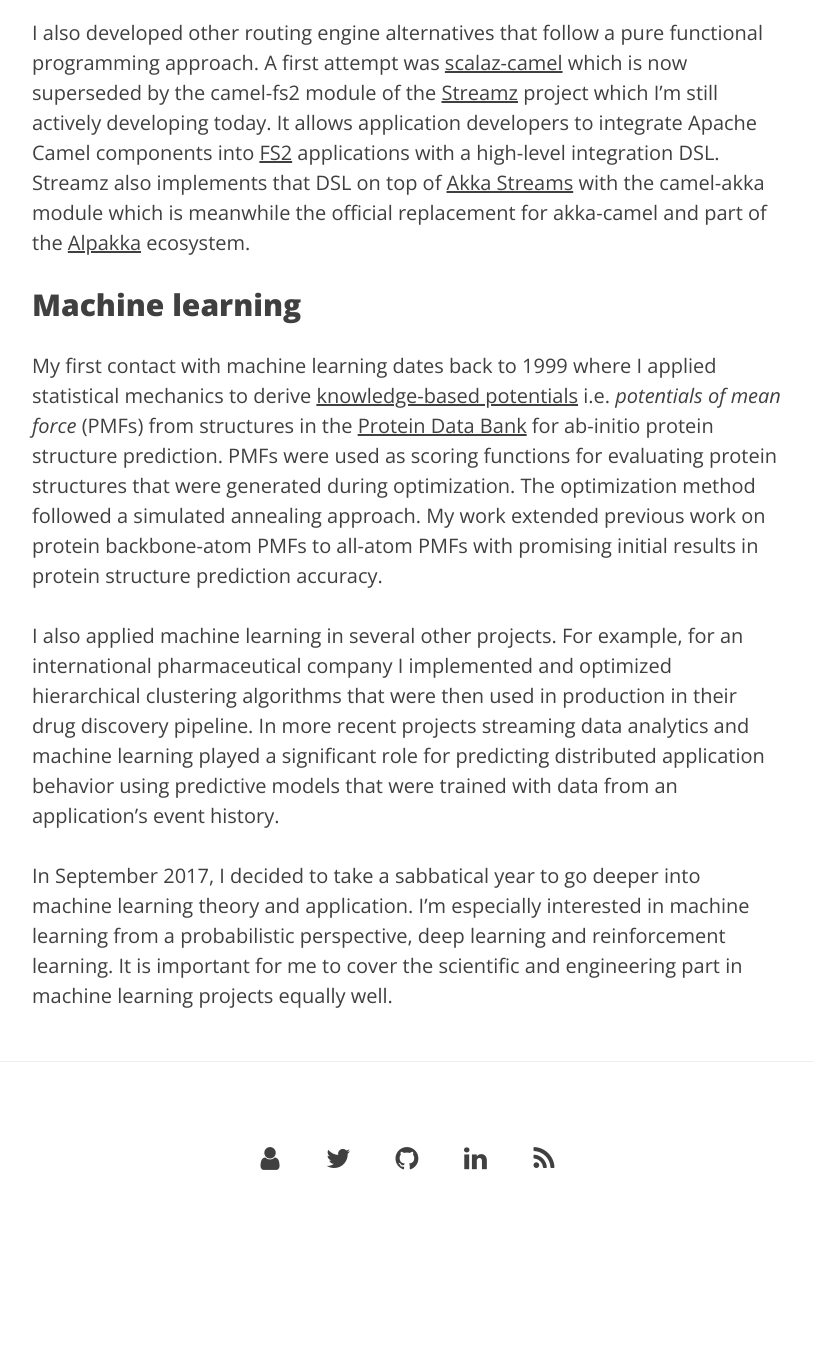
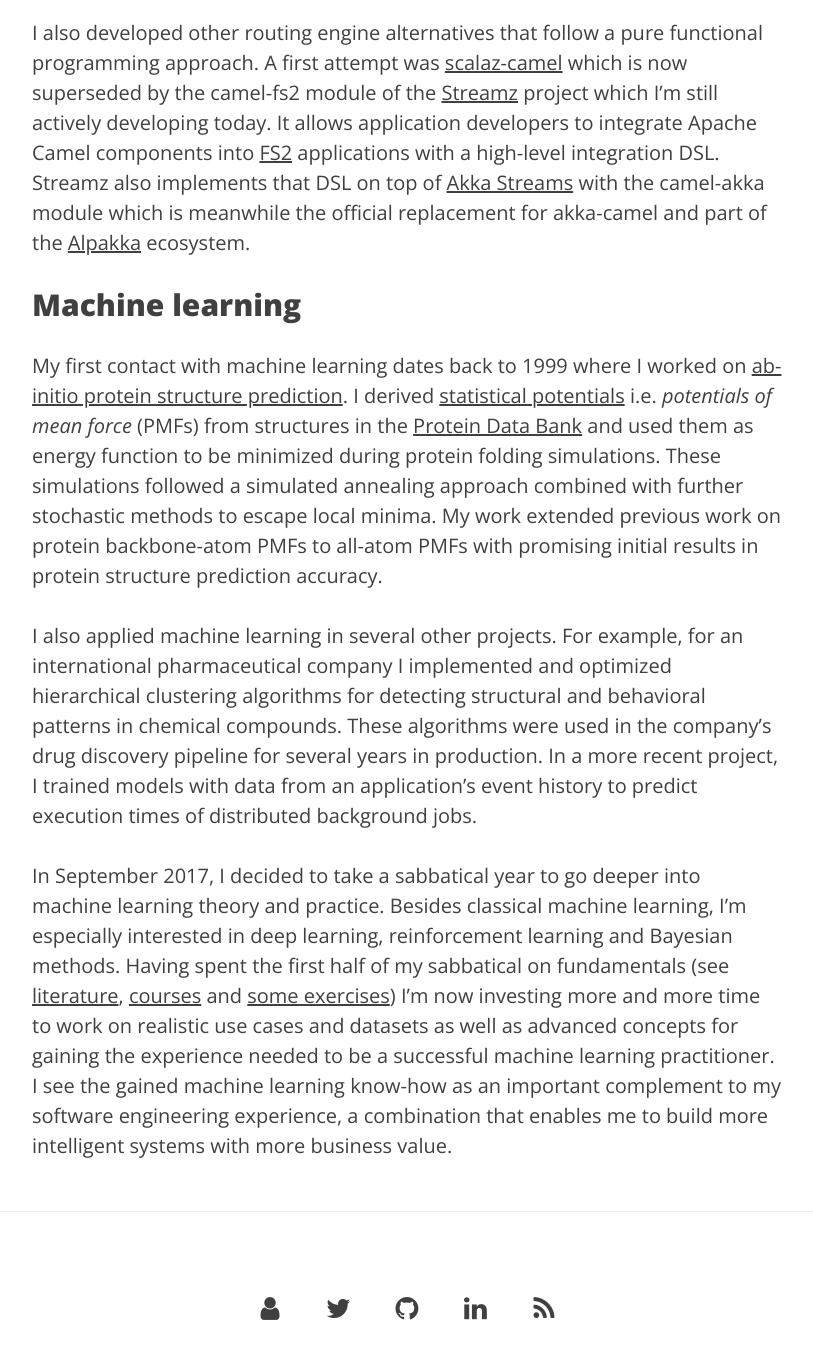
Before and after one commit to krasserm/krasserm.github.io, a Jekyll site: the page built from stories.md, in a window 1280 px wide and 1400 px high, scrolled down 3379 px. Shown: the top 1359 px of the window, without its empty margins (233-1046 px from the left). Built offline with Jekyll 4.4.1, drawn with Linux system fonts in a browser that asks for light colours; before the commit the page ends 4629 px from its top, so only the background shows below that.

Commit message:
Update machine learning section

```diff
--- a/stories.md
+++ b/stories.md
@@ -92,18 +92,25 @@
 
 ## Machine learning
 
-My first contact with machine learning dates back to 1999 where I applied statistical mechanics to derive [knowledge-based
-potentials](https://en.wikipedia.org/wiki/Statistical_potential) i.e. *potentials of mean force* (PMFs) from structures in
-the [Protein Data Bank](https://www.rcsb.org/pdb/) for ab-initio protein structure prediction. PMFs were used as scoring
-functions for evaluating protein structures that were generated during optimization. The optimization method followed a
-simulated annealing approach. My work extended previous work on protein backbone-atom PMFs to all-atom PMFs with promising
-initial results in protein structure prediction accuracy.
+My first contact with machine learning dates back to 1999 where I worked on
+[ab-initio protein structure prediction](https://en.wikipedia.org/wiki/De_novo_protein_structure_prediction). I derived
+[statistical potentials](https://en.wikipedia.org/wiki/Statistical_potential) i.e. *potentials of mean force* (PMFs)
+from structures in the [Protein Data Bank](http://www.wwpdb.org/) and used them as energy function to be
+minimized during protein folding simulations. These simulations followed a simulated annealing approach combined with
+further stochastic methods to escape local minima. My work extended previous work on protein backbone-atom PMFs to all-atom
+PMFs with promising initial results in protein structure prediction accuracy.
 
 I also applied machine learning in several other projects. For example, for an international pharmaceutical company I
-implemented and optimized hierarchical clustering algorithms that were then used in production in their drug discovery
-pipeline. In more recent projects streaming data analytics and machine learning played a significant role for predicting
-distributed application behavior using predictive models that were trained with data from an application's event history.
+implemented and optimized hierarchical clustering algorithms for detecting structural and behavioral patterns in chemical
+compounds. These algorithms were used in the company's drug discovery pipeline for several years in production. In a more
+recent project, I trained models with data from an application's event history to predict execution times of distributed
+background jobs.
 
-In September 2017, I decided to take a sabbatical year to go deeper into machine learning theory and application. I'm
-especially interested in machine learning from a probabilistic perspective, deep learning and reinforcement learning.
-It is important for me to cover the scientific and engineering part in machine learning projects equally well.
+In September 2017, I decided to take a sabbatical year to go deeper into machine learning theory and practice. Besides
+classical machine learning, I'm especially interested in deep learning, reinforcement learning and Bayesian methods.
+Having spent the first half of my sabbatical on fundamentals (see [literature](/2018/01/03/machine-learning-resources/),
+[courses](/resume#courses) and [some exercises](https://github.com/krasserm/machine-learning-notebooks)) I'm now
+investing more and more time to work on realistic use cases and datasets as well as advanced concepts for gaining
+the experience needed to be a successful machine learning practitioner. I see the gained machine learning know-how as
+an important complement to my software engineering experience, a combination that enables me to build more intelligent
+systems with more business value.
```
